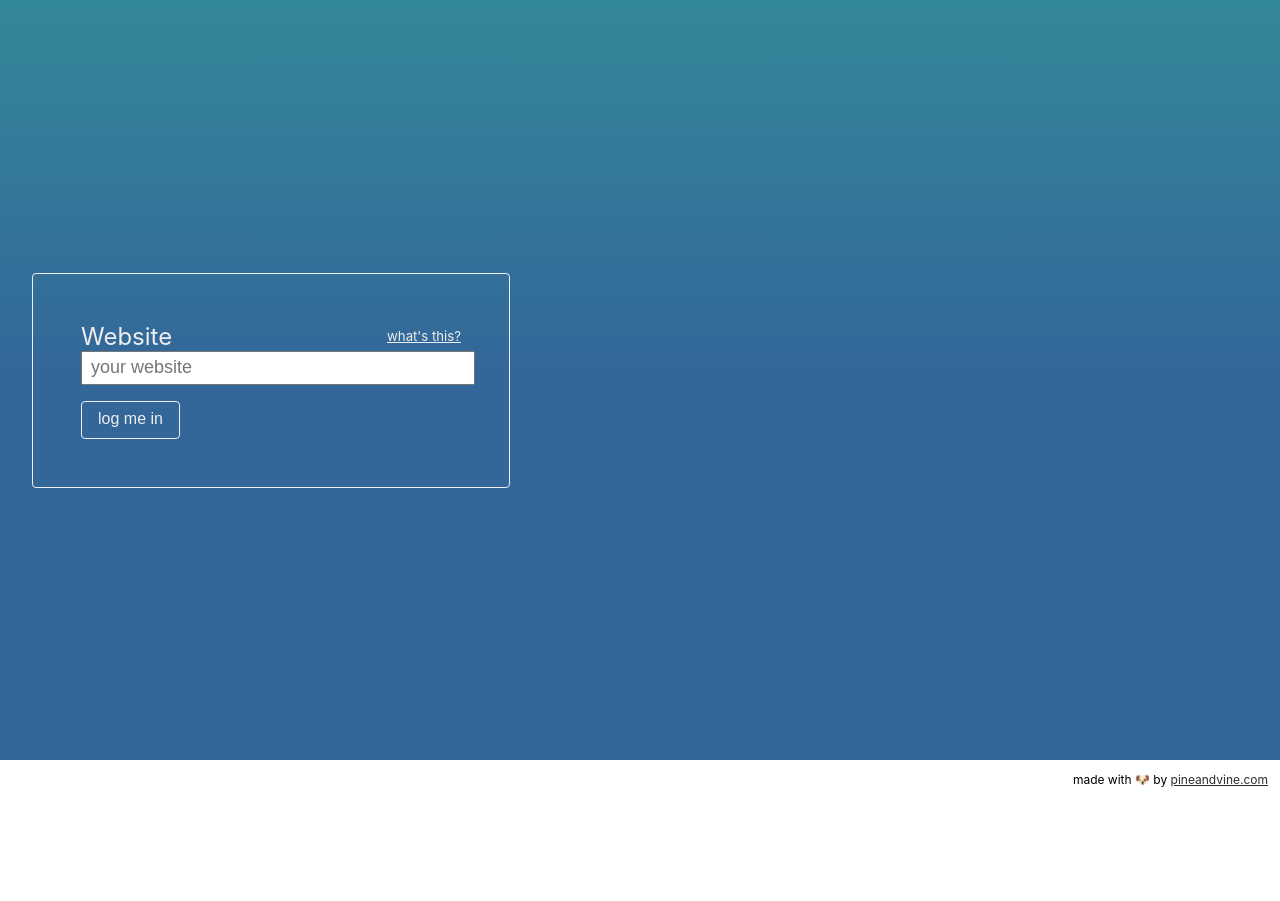
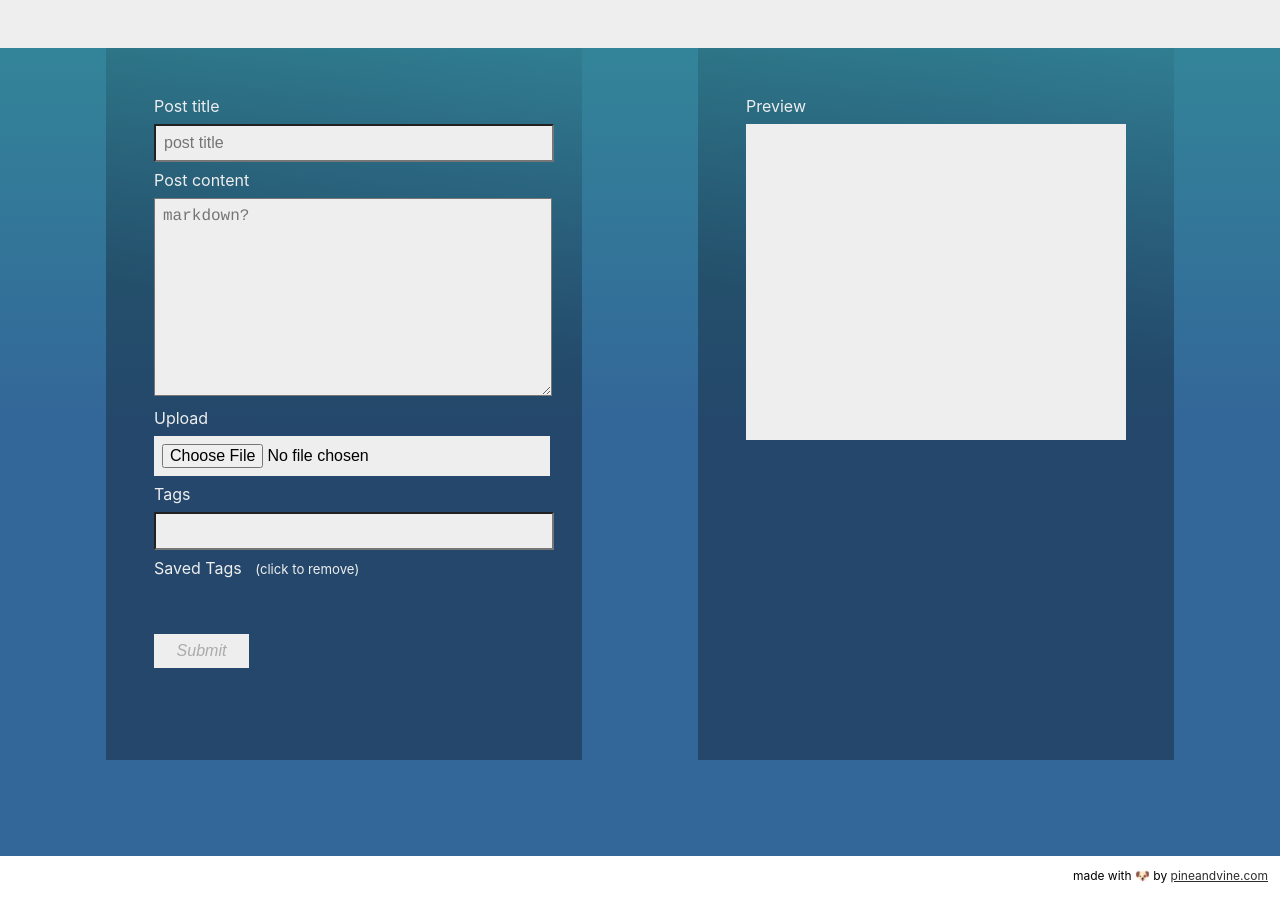
Before and after one commit to shoesandsocks/react-micropub-client, a React (Create React App) app: page / in a window 1280 px wide. Before the commit the page ends 805 px from the top, so only its background shows below. Built offline with nearby package versions, Linux system fonts and the light colour scheme.

Commit message:
add file input and display thumbnail

```diff
--- a/src/App.js
+++ b/src/App.js
@@ -12,7 +12,7 @@ const Login = React.lazy(() => import('./components/Login'));
 
 function App() {
   const [checkingAuth, setCheckingAuth] = useState(true);
-  const [isAuthed, setIsAuthed] = useState(false);
+  const [isAuthed, setIsAuthed] = useState(true);
 
   useEffect(() => {
     checkForCode(window.location.search, setIsAuthed, setCheckingAuth);
--- a/src/components/MicropubComposer.js
+++ b/src/components/MicropubComposer.js
@@ -5,6 +5,7 @@ import MessageBar from './MessageBar';
 import Title from './Title';
 import Body from './Body';
 import Tags from './Tags';
+import Upload from './Upload';
 import Output from './Output';
 
 import { post, display } from '../funcs';
@@ -13,12 +14,13 @@ const MicropubComposer = () => {
   const [title, setTitle] = useState('');
   const [body, setBody] = useState('');
   const [tags, setTags] = useState('');
+  const [file, setFile] = useState(null);
   const [arrayOfTags, setArrayOfTags] = useState([]);
   const [message, setMessage] = useState('');
 
   const handlePost = e => {
     e.preventDefault();
-    post({ title, body, arrayOfTags })
+    post({ title, body, arrayOfTags, file })
       .then(response => {
         if (response.status === 200) {
           let { url } = response.data;
@@ -44,6 +46,7 @@ const MicropubComposer = () => {
         <Form onSubmit={handlePost}>
           <Title text={title} change={setTitle} />
           <Body text={body} change={setBody} />
+          <Upload setFile={setFile} />
           <Tags
             tags={tags}
             arrayOfTags={arrayOfTags}
@@ -59,7 +62,12 @@ const MicropubComposer = () => {
             Submit
           </Btn>
         </Form>
-        <Output body={body} title={title} arrayOfTags={arrayOfTags} />
+        <Output
+          body={body}
+          title={title}
+          arrayOfTags={arrayOfTags}
+          file={file}
+        />
       </ComposerWrap>
     </React.Fragment>
   );
--- a/src/components/Output.js
+++ b/src/components/Output.js
@@ -11,7 +11,13 @@ import {
 
 import { renderTags } from '../funcs';
 
-const Output = ({ body, title, arrayOfTags }) => {
+const Output = ({ body, title, arrayOfTags, file }) => {
+  let src;
+  try {
+    src = URL.createObjectURL(file);
+  } catch {
+    src = '';
+  }
   return (
     <OutputWrap>
       <InputLabel id="preview-id" htmlFor="preview">
@@ -19,6 +25,7 @@ const Output = ({ body, title, arrayOfTags }) => {
       </InputLabel>
       <div>
         <PreviewTitle>{title}</PreviewTitle>
+        <img src={src} alt="" style={{ maxWidth: '350px' }} />
         <PreviewBody
           id="preview"
           aria-labelledby="preview-id"
--- /dev/null
+++ b/src/components/Upload.js
@@ -0,0 +1,35 @@
+import React, { useRef } from 'react';
+// import PropTypes from 'prop-types';
+
+import { InputWrap, InputLabel } from '../styled_parts';
+
+const Upload = ({ setFile }) => {
+  const fileRef = useRef();
+  const handleChange = () => {
+    if (fileRef.current.files && fileRef.current.files.length > 0) {
+      setFile(fileRef.current.files[0]);
+    }
+  };
+  return (
+    <React.Fragment>
+      <InputLabel id="upload-label" htmlFor="upload">
+        Upload
+      </InputLabel>
+      <InputWrap
+        aria-labelledby="upload-label"
+        data-lpignore="true"
+        type="file"
+        name="upload"
+        id="upload"
+        ref={fileRef}
+        onChange={handleChange}
+      />
+    </React.Fragment>
+  );
+};
+
+// Upload.propTypes = {
+//   uploadRef: PropTypes.func.isRequired,
+// };
+
+export default Upload;
```
Also changed, not shown: 1 other file (tests, documents, lock files or other folders).
